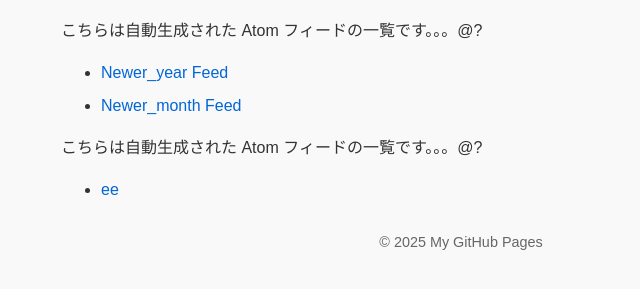
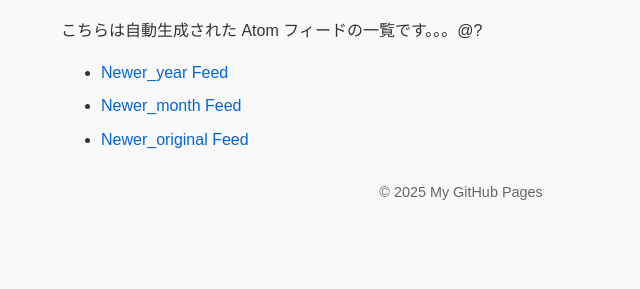
Before and after one commit to sm41/test_deploy, a plain HTML site: page docs/index.html in a window 1280 px wide. Shown: the part 97-386 px from the top of the page, without its empty margins (179-819 px from the left). Drawn offline with Linux system fonts and the light colour scheme.

Commit message:
Update Atom feed links in index.html
Removed commented out Special_main Feed link and added Newer_original Feed link. Adjusted the structure of the Atom feed list.

```diff
--- a/docs/index.html
+++ b/docs/index.html
@@ -14,12 +14,12 @@
   <ul>
     <li><a href="feed/tver/newer_year.atom">Newer_year Feed</a></li>
     <li><a href="feed/tver/newer_month.atom">Newer_month Feed</a></li>
-    <!-- <li><a href="feed/tver/special_main.atom">Special_main Feed</a></li> -->
+    <li><a href="feed/tver/newer_original.atom">Newer_original Feed</a></li>
   </ul>
-    <p>こちらは自動生成された Atom フィードの一覧です。。。@?</p>
+    <!-- <p>こちらは自動生成された Atom フィードの一覧です。。。@?</p>
   <ul>
     <li><a href="feed/pawchive/86508534_mnemosynekoto.atom">ee</a></li>
-  </ul>
+  </ul> -->
   <footer>
     &copy; 2025 My GitHub Pages
   </footer>
```
